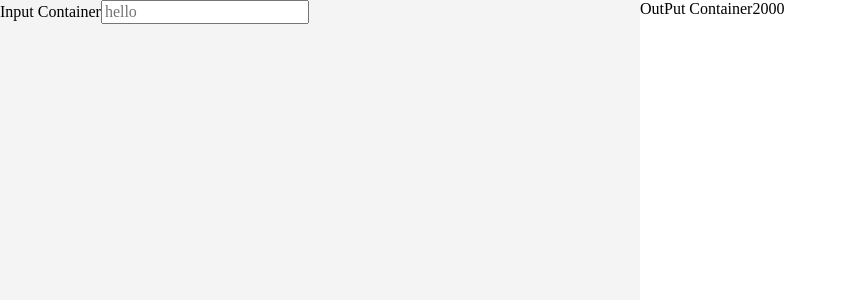
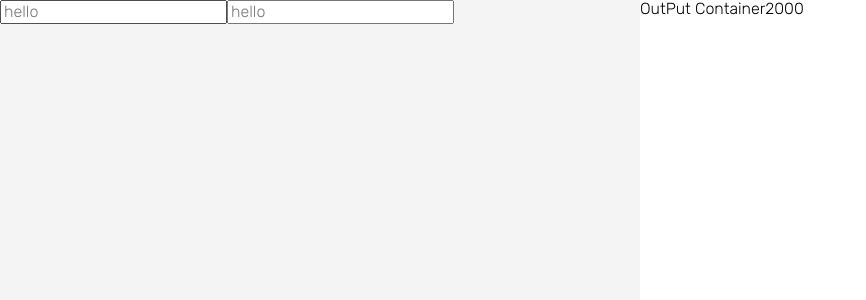
Before and after one commit to lucasnantonio/ff, a Next.js app: page / in a window 1280 px wide. Shown: the top 300 px of the page, without its empty margins (0-866 px from the left). Built offline with nearby package versions, Linux system fonts and the light colour scheme.

Commit message:
separate input field

```diff
--- a/components/header.js
+++ b/components/header.js
@@ -6,6 +6,15 @@ class Header extends Component {
         return (
             <header>
                 <link rel="stylesheet" href="https://unpkg.com/tachyons@4.10.0/css/tachyons.min.css"/>
+                <link href="https://fonts.googleapis.com/css?family=Rubik:300,500,700,900" rel="stylesheet"></link>
+                <style jsx global>
+                    {`
+                        body *{
+                            font-family: 'Rubik', sans-serif;
+                            font-weight: 100;
+                        }
+                    `}
+                </style>
             </header>
          );
     }
--- a/components/inputContainer.js
+++ b/components/inputContainer.js
@@ -1,4 +1,5 @@
 import { Component } from "react";
+import InputField from '../components/inputField'
 
 class InputContainer extends Component {
     constructor(props) {
@@ -6,14 +7,15 @@ class InputContainer extends Component {
         this.state = {  };
     }
 
-    handleInput = (e) =>
-        this.props.handleIncomeChange(e.target.value)
-
     render() {
         return (
             <div className="w-100 bg-near-white">
-                Input Container
-                <input type="text" placeholder="hello" onChange={this.handleInput} ></input>
+            <InputField
+                handleIncomeChange = {this.props.handleIncomeChange}
+            />
+            <InputField
+                handleIncomeChange = {this.props.handleIncomeChange}
+            />
             </div>
          );
     }
--- /dev/null
+++ b/components/inputField.js
@@ -0,0 +1,23 @@
+import React, { Component } from 'react';
+
+class InputField extends Component {
+    constructor(props) {
+        super(props);
+        this.state = {  }
+    }
+
+    handleInput = (e) =>
+        this.props.handleIncomeChange(e.target.value)
+
+
+    render() {
+        return (
+            <input type="text"
+                placeholder="hello"
+                onChange={this.handleInput} >
+            </input>
+         );
+    }
+}
+
+export default InputField;
--- a/pages/index.js
+++ b/pages/index.js
@@ -24,7 +24,8 @@ class Index extends Component {
         <div>
             <Header />
             <div className="flex w-100 vh-100">
-                <InputContainer {...this.state} handleIncomeChange = {this.handleIncomeChange}/>
+                <InputContainer {...this.state}
+                    handleIncomeChange = {this.handleIncomeChange}/>
                 <OutPutContainer {...this.state}/>
             </div>
         </div> );
```
